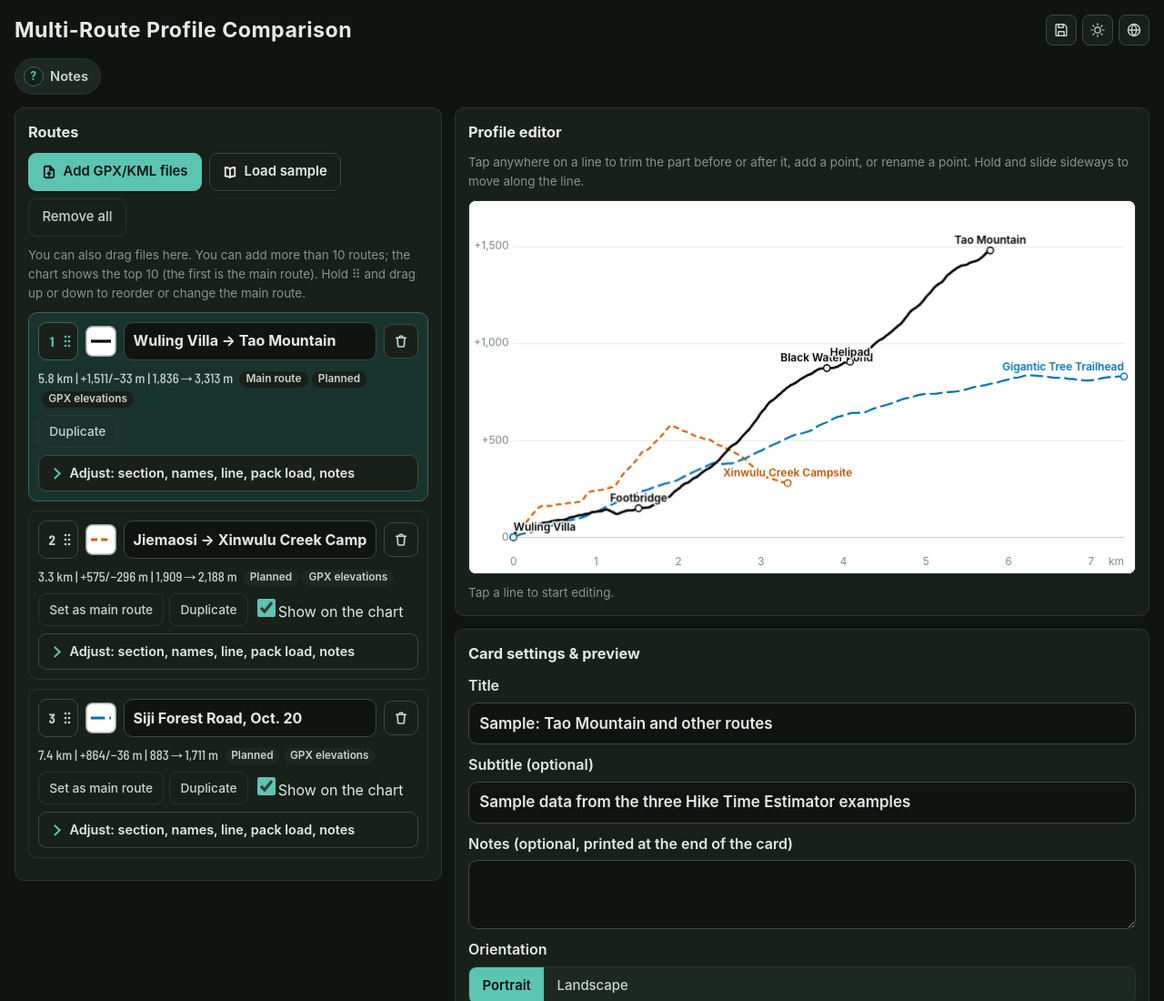
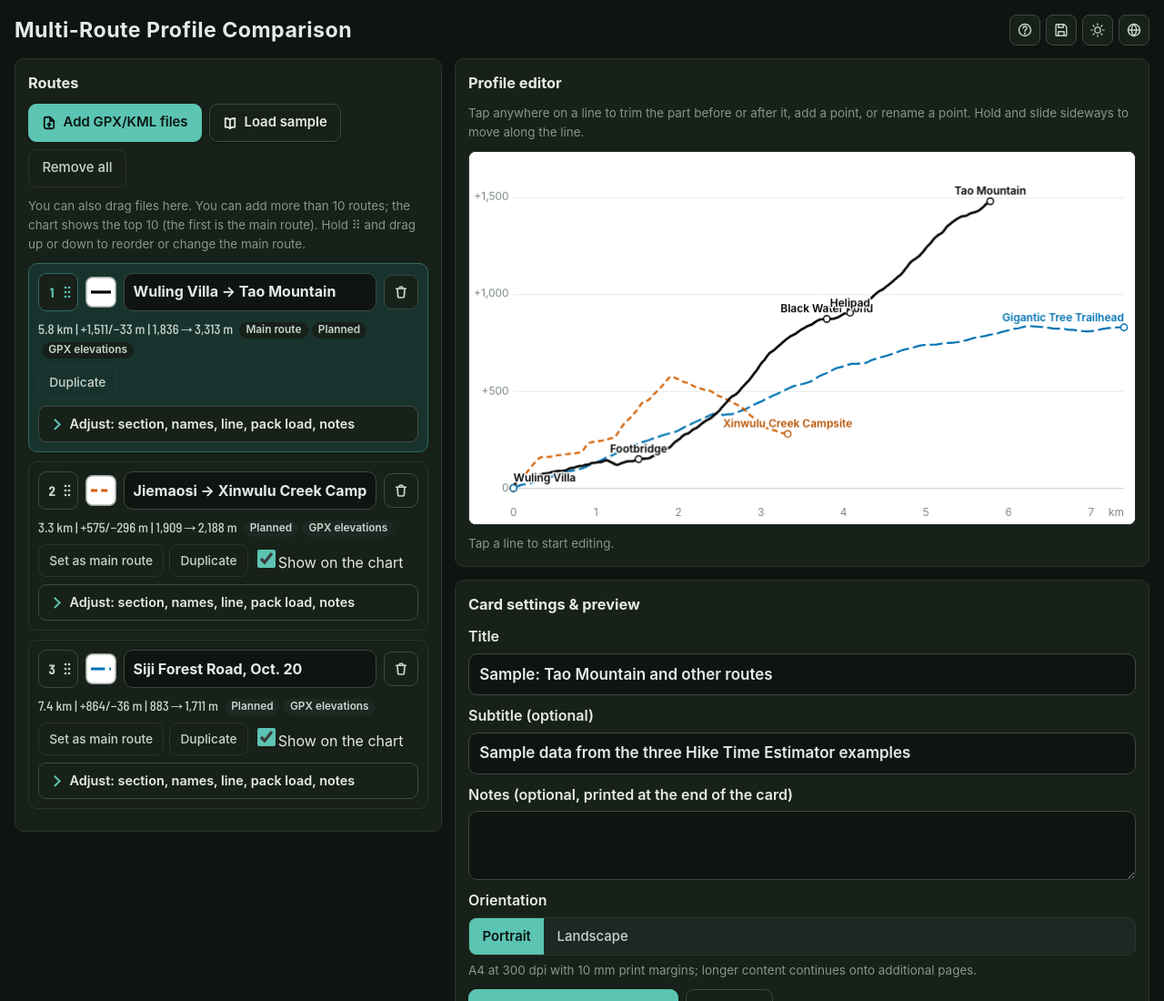
Before and after one commit to shainyhsu/multi-route-profile-comparison, a plain HTML site: page index.html in a window 1280 px wide. Shown: the top 1100 px of the page at 91% size. Drawn offline with Linux system fonts and the light colour scheme.

Commit message:
Help as header icon; collapse button at end of route settings

```diff
--- a/index.html
+++ b/index.html
@@ -102,6 +102,9 @@ details.help>summary{list-style:none;display:inline-flex;align-items:center;gap:
 details.help>summary::-webkit-details-marker{display:none}
 details.help>summary::before{content:"?";display:inline-grid;place-items:center;width:1.25rem;height:1.25rem;border-radius:50%;background:var(--surface);color:var(--accent);font-size:.78rem;font-weight:700;border:1px solid var(--accent-line)}
 details.help[open]>summary{margin-bottom:8px}
+.help.intro>summary{display:none}.help.intro:not([open]){display:none}.help.intro{margin:2px 0 4px;padding:12px 14px;border:1px solid var(--ctl-line);border-radius:12px;background:var(--surface)}.help.intro p:last-child{margin-bottom:0}
+.hbtn.on{border-color:var(--accent);color:var(--accent)}
+.adjend{display:flex;justify-content:flex-end;margin-top:2px}
 details.help p{margin:0 0 .5rem;color:var(--ink);font-size:.98rem;line-height:1.7}
 details.disc>summary{list-style:none;display:flex;align-items:center;gap:.55rem;min-height:40px;padding:.4rem .7rem;border:1px solid var(--ctl-line);border-radius:9px;background:var(--surface);color:var(--ink);font-weight:600;font-size:.9rem;cursor:pointer}
 details.disc>summary::-webkit-details-marker{display:none}
@@ -192,7 +195,7 @@ details.help a{color:var(--accent);word-break:break-all}
       <button type="button" class="hbtn" id="langBtn" aria-label="Switch to English" title="English"><svg viewBox="0 0 20 20" aria-hidden="true"><circle cx="10" cy="10" r="7.25"/><path d="M2.9 10h14.2"/><path d="M10 2.75c2 2 3 4.4 3 7.25s-1 5.25-3 7.25c-2-2-3-4.4-3-7.25s1-5.25 3-7.25z"/></svg></button>
     </div>
   </header>
-  <details class="help intro"><summary>說明</summary>
+  <details class="help intro" id="introHelp"><summary>說明</summary>
     <p>把幾條登山路線的距離與高度剖面放在同一張圖比較。第一條是主路線，依坡度分色；其他路線從同一個起點畫起，線尾標終點名稱與實際海拔。</p>
     <p>圖卡含 1:1 實際比例剖面、高度剖面、圖例、坡度帶與坡度分級表，存成 A4 直式或橫式 JPG（300 dpi，直式 2,480 × 3,508 px）；路線多時自動分成多頁。</p>
     <p>檔案只在你的瀏覽器裡處理，不會上傳。GPX 缺高度時，才會下載路線附近的內政部 20 m 地形圖磚來補。</p>
@@ -295,7 +298,7 @@ details.help a{color:var(--accent);word-break:break-all}
     '點線上任一處：截掉前段或後段、新增點、改點的名稱。按住左右滑動可沿著線移動。': 'Tap anywhere on a line to trim the part before or after it, add a point, or rename a point. Hold and slide sideways to move along the line.',
     '點線上任一處開始編輯。': 'Tap a line to start editing.', '海拔': 'elev.', '從這裡開始（截掉前段）': 'Start here (trim before)', '到這裡結束（截掉後段）': 'End here (trim after)',
     '在這裡新增點': 'Add a point here', '點的名稱': 'Point name', '顯示在圖卡': 'Show on the card', '刪除這個點': 'Delete this point', '恢復全段': 'Restore full route',
-    '新的點': 'New point', '收起': 'Hide', '複製一條': 'Duplicate', '展開': 'Show', '往前': 'Back', '往後': 'Forward', '這裡太靠近另一端，至少要留 100 m。': 'Too close to the other end; keep at least 100 m.',
+    '新的點': 'New point', '收起': 'Hide', '收合': 'Collapse', '收合調整': 'Collapse settings', '複製一條': 'Duplicate', '展開': 'Show', '往前': 'Back', '往後': 'Forward', '這裡太靠近另一端，至少要留 100 m。': 'Too close to the other end; keep at least 100 m.',
     '加入 GPX 後，這裡會出現圖卡。': 'Add a GPX file to see the card here.',
     '下載 JPG': 'Download JPG',
     '分享圖片': 'Share',
@@ -1327,6 +1330,7 @@ details.help a{color:var(--accent);word-break:break-all}
           '<label class="ck"><input type="checkbox" data-k="inTable"' + (inTable(r) ? ' checked' : '') + '>' + esc(_t('列入坡度分級表')) + '</label>' +
           (ptsHtml ? '<div class="setrow"><span>' + esc(_t('圖上的點')) + '</span><div class="pts">' + ptsHtml + '</div>' + (isM ? '' : '<p class="hint">' + esc(_t('勾選的點會標在比較線上，附實際海拔。')) + '</p>') + '</div>' : '') +
           '<label class="field">' + esc(_t('備註（放在圖例下方）')) + '<textarea data-k="note" rows="3" placeholder="' + esc(_t('以「・」開頭的行是條列，其他行是小標題')) + '">' + esc(r.o.note || '') + '</textarea></label>' +
+          '<div class="adjend"><button type="button" class="btn ghost" data-act="fold" aria-label="' + esc(_t('收合調整')) + '">▲ ' + esc(_t('收合')) + '</button></div>' +
         '</div></details></div>';
     }).join('');
     ROUTES.forEach(function (r) {   // the range selects show the waypoint at each end, if one is there
@@ -1366,6 +1370,10 @@ details.help a{color:var(--accent);word-break:break-all}
   function onListClick(ev) {
     var bt = ev.target.closest('[data-act]'); if (!bt) return;
     var r = byEl(bt), act = bt.getAttribute('data-act'); if (!r) return;
+    if (act === 'fold') {   // close this route's settings and bring its header back into view
+      var dd = bt.closest('details'); if (dd) { dd.open = false; OPEN[r.id] = false; var hd = bt.closest('.rt'); if (hd && hd.getBoundingClientRect().top < 0) hd.scrollIntoView({ block: 'start', behavior: 'smooth' }); }
+      return;
+    }
     if (act === 'del') { ROUTES = ROUTES.filter(function (q) { return q !== r; }); }
     else if (act === 'main') { ROUTES = [r].concat(ROUTES.filter(function (q) { return q !== r; })); }
     else if (act === 'dup') {   // the same GPX again, to trim into another section (each copy's distance starts at 0)
@@ -2032,6 +2040,17 @@ details.help a{color:var(--accent);word-break:break-all}
   });
 })();
 </script>
+<script>(function(){   // 說明 as a header icon, left of Save
+  var bar=document.querySelector('.topbar .tbctl'),d=document.getElementById('introHelp');if(!bar||!d)return;
+  d.open=false;
+  var b=document.createElement('button');b.type='button';b.className='hbtn';b.id='helpBtn';b.setAttribute('aria-expanded','false');b.setAttribute('aria-controls','introHelp');
+  b.innerHTML='<svg viewBox="0 0 20 20" aria-hidden="true"><circle cx="10" cy="10" r="7.25"/><path d="M7.9 7.7a2.2 2.2 0 1 1 3.2 2c-.7.4-1.1.9-1.1 1.7v.3"/><circle cx="10" cy="14.2" r=".45" fill="currentColor"/></svg>';
+  bar.insertBefore(b,bar.firstChild);
+  function t(){var en=(document.documentElement.lang||'').indexOf('en')===0;b.title=en?'Notes':'說明';b.setAttribute('aria-label',b.title)}
+  function s(){b.classList.toggle('on',d.open);b.setAttribute('aria-expanded',String(d.open))}
+  b.addEventListener('click',function(){d.open=!d.open;s()});
+  new MutationObserver(t).observe(document.documentElement,{attributes:true,attributeFilter:['lang']});t();s();
+})()</script>
 <script defer src="https://cloud.umami.is/script.js" data-website-id="63c8bf83-5826-4ce5-bda6-06b1946cbe8b"></script>
 <script>(function(){var r=document.documentElement,b=document.getElementById("themeToggle");if(!b)return;var SUN='<svg viewBox="0 0 24 24" aria-hidden="true" fill="none" stroke="currentColor" stroke-width="1.8" stroke-linecap="round" stroke-linejoin="round"><circle cx="12" cy="12" r="4.2"/><path d="M12 2.5v2.2M12 19.3v2.2M2.5 12h2.2M19.3 12h2.2M5.3 5.3l1.6 1.6M17.1 17.1l1.6 1.6M5.3 18.7l1.6-1.6M17.1 6.9l1.6-1.6"/></svg>',MOON='<svg viewBox="0 0 24 24" aria-hidden="true" fill="none" stroke="currentColor" stroke-width="1.8" stroke-linecap="round" stroke-linejoin="round"><path d="M20.5 14.2A8.5 8.5 0 0 1 9.8 3.5a8.5 8.5 0 1 0 10.7 10.7z"/></svg>';function sync(){var d=r.getAttribute("data-theme")!=="light";b.innerHTML=d?SUN:MOON;var l=d?"切換為淺色模式 / Light mode":"切換為深色模式 / Dark mode";b.title=l;b.setAttribute("aria-label",l)}b.addEventListener("click",function(){var n=r.getAttribute("data-theme")==="light"?"dark":"light";r.setAttribute("data-theme",n);try{localStorage.setItem("theme",n)}catch(e){}sync();try{window.dispatchEvent(new CustomEvent("themechange",{detail:n}))}catch(e){}});sync()})()</script>
 </body></html>
```
Also changed, not shown: 2 other files.
